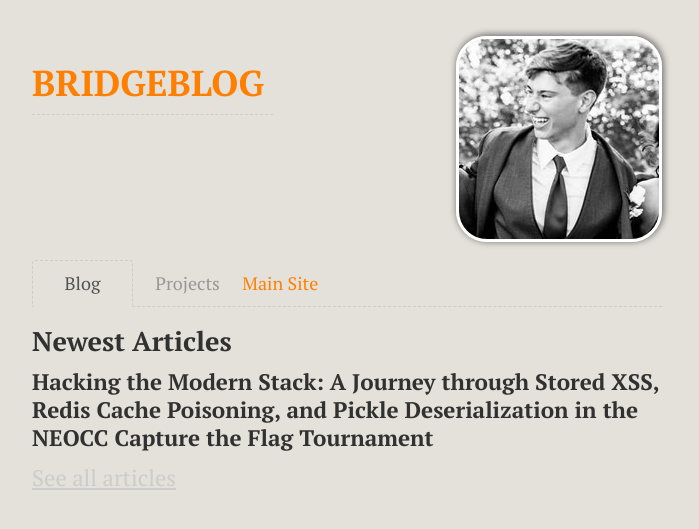
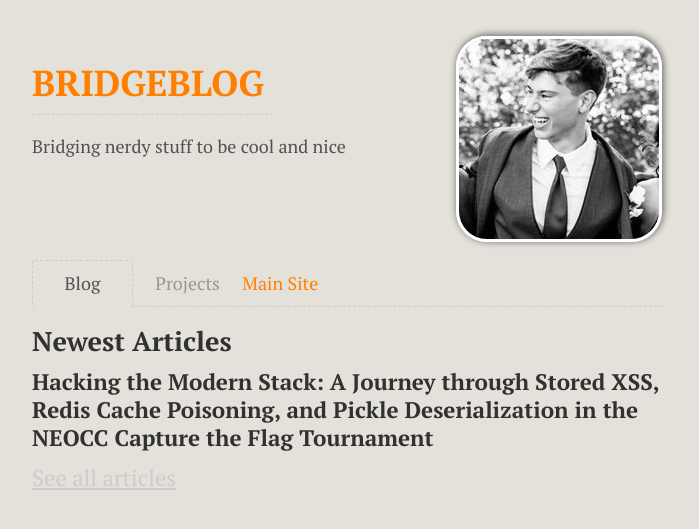
Before and after one commit to DEFCESCO/blog.defcesco.io, a Jekyll site: the page built from index.html, in a window 1280 px wide. Shown: the top 529 px of the page, without its empty margins (293-992 px from the left). Built offline with Jekyll 4.4.1, drawn with Linux system fonts in a browser that asks for light colours.

Commit message:
Update home-intro.md

```diff
--- a/_includes/content/home-intro.md
+++ b/_includes/content/home-intro.md
@@ -1,2 +1,4 @@
 
 # [BRIDGEBLOG](/)
+
+Bridging nerdy stuff to be cool and nice
```
